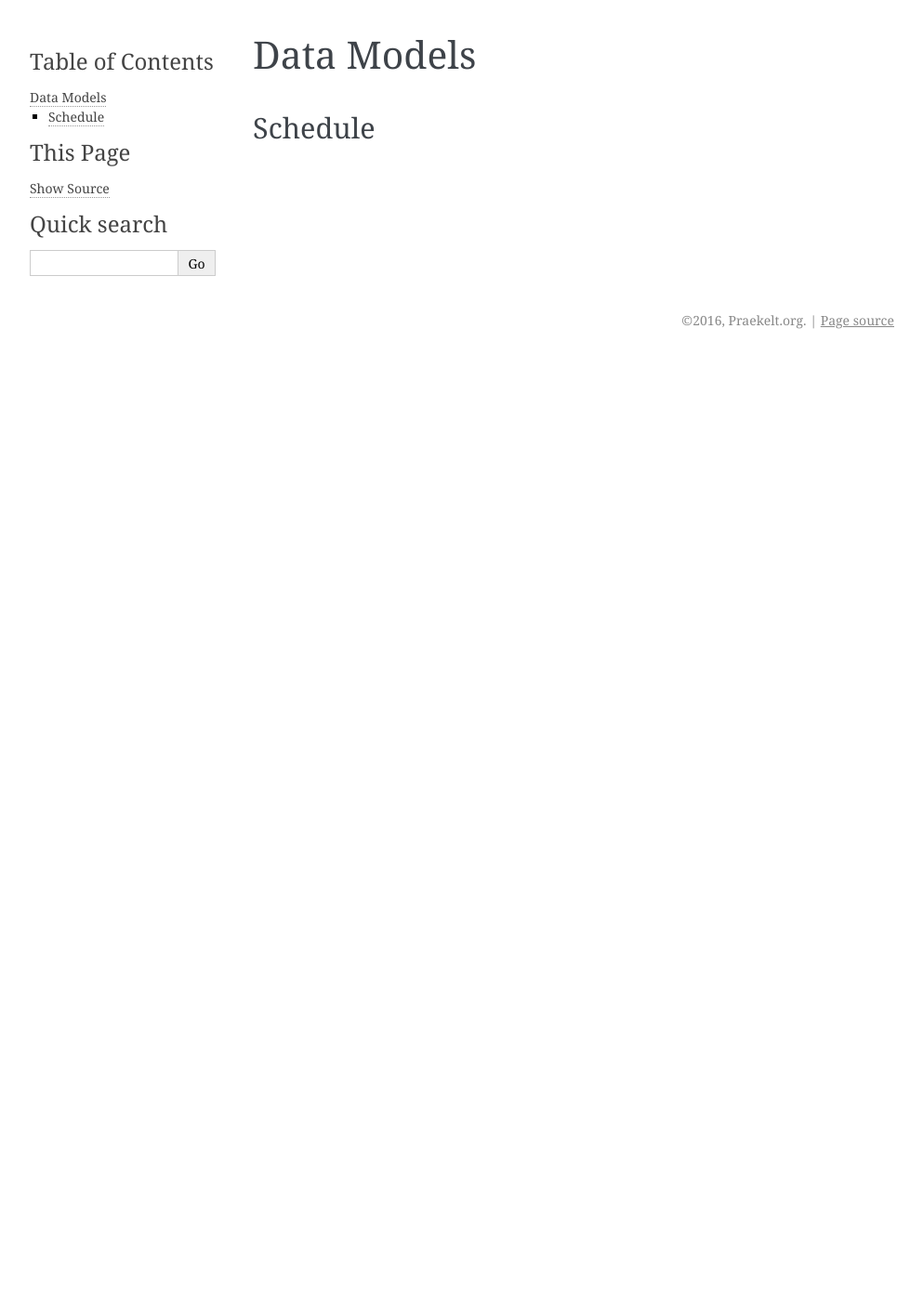
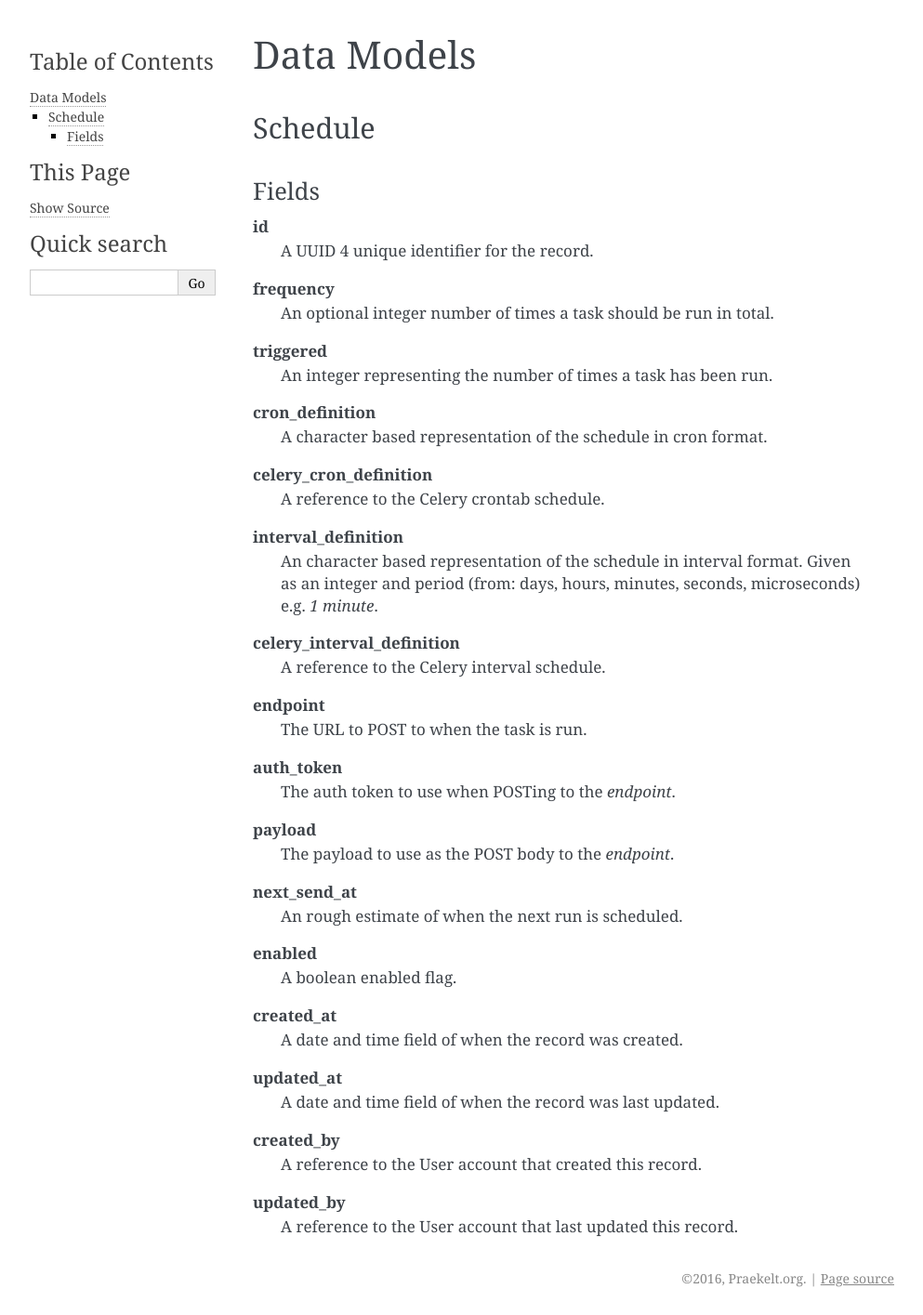
Before and after one commit to praekelt/seed-scheduler, a Sphinx documentation site: the page built from docs/models.rst, in a window 1280 px wide. Shown: the whole page at 93% size, without its empty margins (148-1141 px from the left). Built offline with Sphinx 7.4.7, drawn with Linux system fonts in a browser that asks for light colours; before the commit the page ends 900 px from its top, so only the background shows below that.

Commit message:
Added model details for Schedule

```diff
--- a/docs/models.rst
+++ b/docs/models.rst
@@ -4,3 +4,56 @@ Data Models
 
 Schedule
 ========
+
+Fields
+------
+
+**id**
+    A UUID 4 unique identifier for the record.
+
+**frequency**
+    An optional integer number of times a task should be run in total.
+
+**triggered**
+    An integer representing the number of times a task has been run.
+
+**cron_definition**
+    A character based representation of the schedule in cron format.
+
+**celery_cron_definition**
+    A reference to the Celery crontab schedule.
+
+**interval_definition**
+    An character based representation of the schedule in interval format.
+    Given as an integer and period (from: days, hours, minutes, seconds,
+    microseconds) e.g. `1 minute`.
+
+**celery_interval_definition**
+    A reference to the Celery interval schedule.
+
+**endpoint**
+    The URL to POST to when the task is run.
+
+**auth_token**
+    The auth token to use when POSTing to the `endpoint`.
+
+**payload**
+    The payload to use as the POST body to the `endpoint`.
+
+**next_send_at**
+    An rough estimate of when the next run is scheduled.
+
+**enabled**
+    A boolean enabled flag.
+
+**created_at**
+    A date and time field of when the record was created.
+
+**updated_at**
+    A date and time field of when the record was last updated.
+
+**created_by**
+    A reference to the User account that created this record.
+
+**updated_by**
+    A reference to the User account that last updated this record.
```
